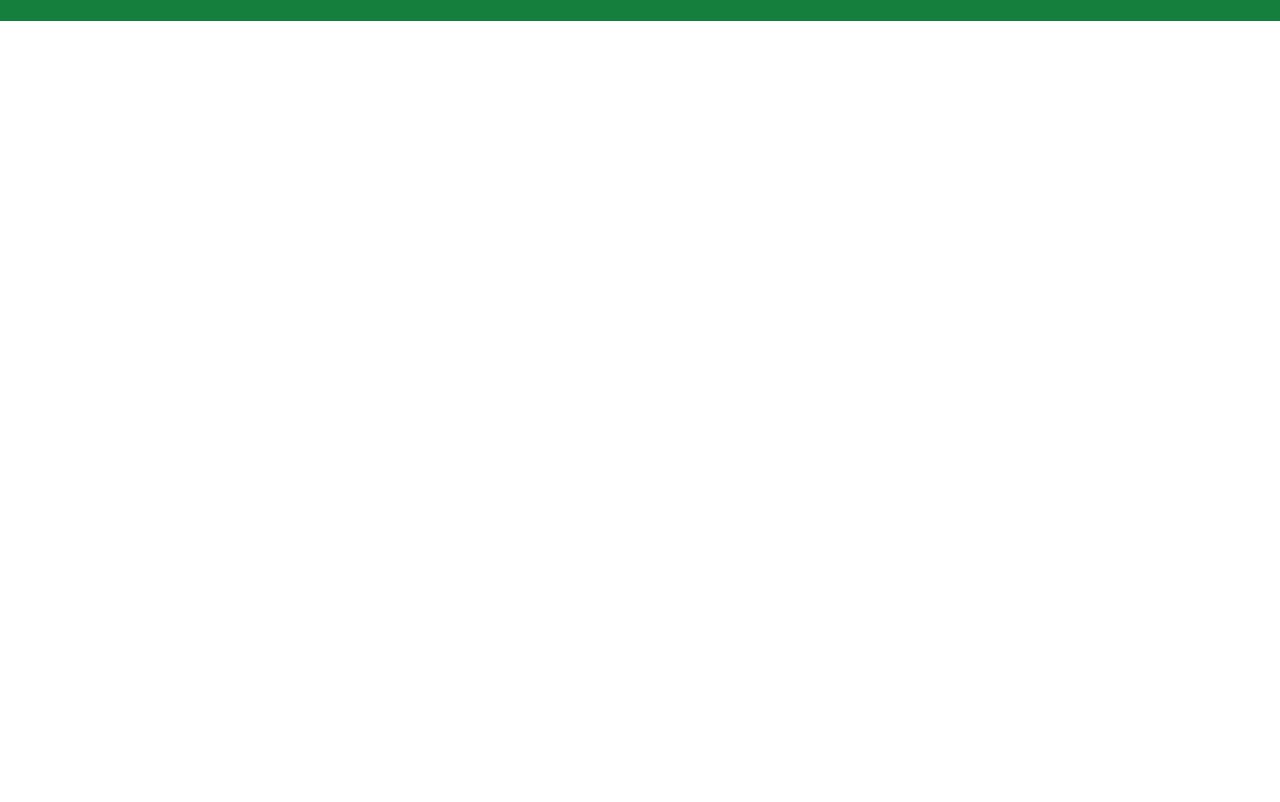
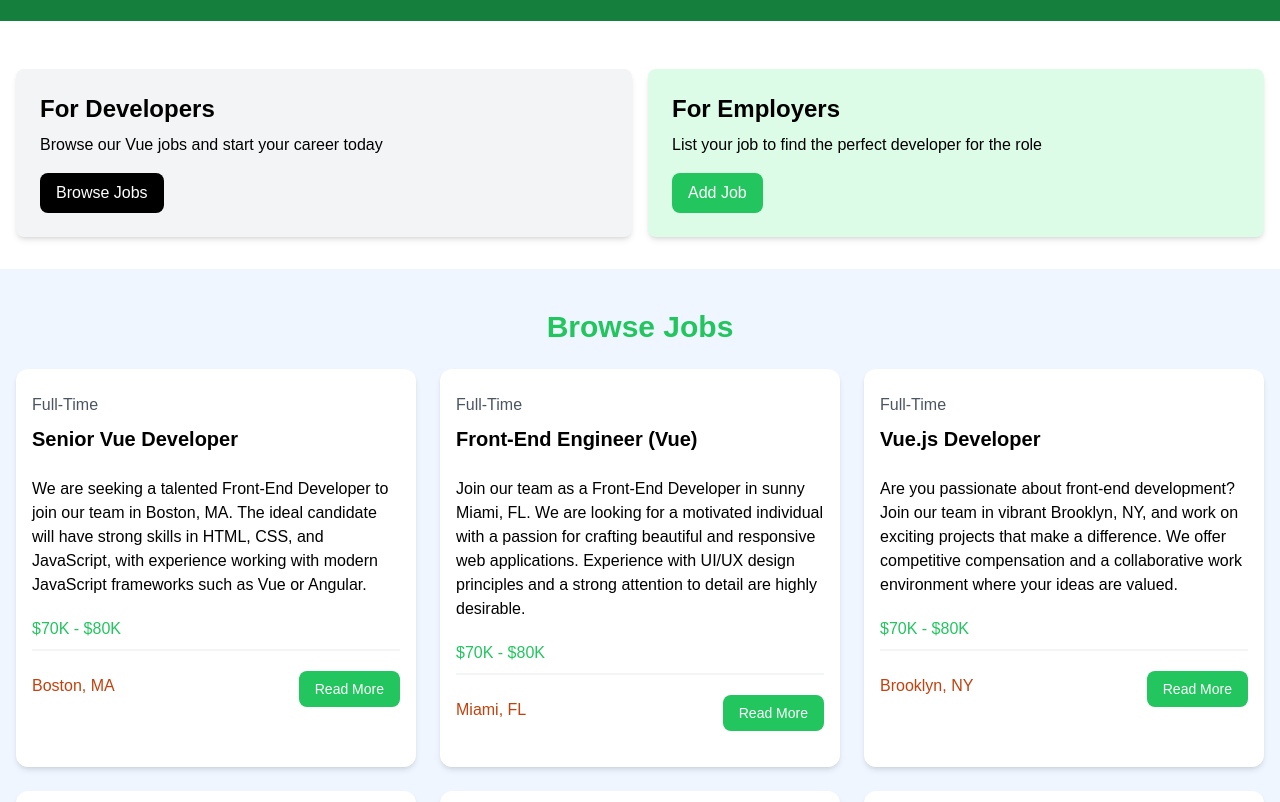
Before and after one commit to Marcaus-Cruz/vue-crash, a Vue app in the folder project/: page / in a window 1280 px wide. Shown: the part 340-1142 px from the top of the page. Before the commit the page ends 800 px from the top, so only its background shows below. Built offline with nearby package versions, Linux system fonts and the light colour scheme.

Commit message:
Create HomeCards, JobListings, JobListing, Card components

```diff
--- a/project/src/App.vue
+++ b/project/src/App.vue
@@ -1,9 +1,13 @@
 <script setup>
 import Navbar from '@/components/Navbar.vue';
 import Hero from '@/components/Hero.vue';
+import HomeCards from '@/components/HomeCards.vue';
+import JobListings from './components/JobListings.vue';
 </script>
 
 <template>
 	<Navbar />
   <Hero />
+  <HomeCards />
+  <JobListings />
 </template>
--- /dev/null
+++ b/project/src/components/Card.vue
@@ -0,0 +1,14 @@
+<script setup>
+import {defineProps} from 'vue';
+defineProps({
+    bg: {
+        type: String,
+        default: 'bg-gray-100'
+    }
+})
+</script>
+<template>
+    <div :class="`${bg} p-6 rounded-lg shadow-md`">
+        <slot></slot>
+    </div>
+</template>
--- a/project/src/components/Hero.vue
+++ b/project/src/components/Hero.vue
@@ -1,14 +1,27 @@
-<script setup></script>
+<script setup>
+import { defineProps } from 'vue';
+
+defineProps({
+	title: {
+		type: String,
+		default: 'Become a Vue Dev',
+	},
+	subtitle: {
+		type: String,
+		default: 'Find the Vue job that fits your skills and needs',
+	},
+});
+</script>
 
 <template>
 	<section class="bg-green-700 py-20 mb-4">
 		<div class="max-w-7xl mx-auto px-4 sm:px-6 lg:px-8 flex flex-col items-center">
 			<div class="text-center">
 				<h1 class="text-4xl font-extrabold text-white sm:text-5xl md:text-6xl">
-					Become a Vue Dev
+					{{ title }}
 				</h1>
 				<p class="my-4 text-xl text-white">
-					Find the Vue job that fits your skills and needs
+					{{ subtitle }}
 				</p>
 			</div>
 		</div>
--- /dev/null
+++ b/project/src/components/HomeCards.vue
@@ -0,0 +1,34 @@
+<script setup>
+import Card from '@/components/Card.vue';
+</script>
+
+<template>
+	<section class="py-4">
+		<div class="container-xl lg:container m-auto">
+			<div class="grid grid-cols-1 md:grid-cols-2 gap-4 p-4 rounded-lg">
+				<Card>
+					<h2 class="text-2xl font-bold">For Developers</h2>
+					<p class="mt-2 mb-4">Browse our Vue jobs and start your career today</p>
+					<a
+						href="jobs.html"
+						class="inline-block bg-black text-white rounded-lg px-4 py-2 hover:bg-gray-700"
+					>
+						Browse Jobs
+					</a>
+				</Card>
+				<Card bg="bg-green-100">
+					<h2 class="text-2xl font-bold">For Employers</h2>
+					<p class="mt-2 mb-4">
+						List your job to find the perfect developer for the role
+					</p>
+					<a
+						href="add-job.html"
+						class="inline-block bg-green-500 text-white rounded-lg px-4 py-2 hover:bg-green-600"
+					>
+						Add Job
+					</a>
+				</Card>
+			</div>
+		</div>
+	</section>
+</template>
--- /dev/null
+++ b/project/src/components/JobListing.vue
@@ -0,0 +1,38 @@
+<script setup>
+import { defineProps } from 'vue';
+
+defineProps({
+	job: Object,
+});
+</script>
+<template>
+	<div class="bg-white rounded-xl shadow-md relative">
+		<div class="p-4">
+			<div class="mb-6">
+				<div class="text-gray-600 my-2">{{ job.type }}</div>
+				<h3 class="text-xl font-bold">{{ job.title }}</h3>
+			</div>
+
+			<div class="mb-5">
+				{{ job.description }}
+			</div>
+
+			<h3 class="text-green-500 mb-2">{{ job.salary }}</h3>
+
+			<div class="border border-gray-100 mb-5"></div>
+
+			<div class="flex flex-col lg:flex-row justify-between mb-4">
+				<div class="text-orange-700 mb-3">
+					<i class="fa-solid fa-location-dot text-lg"></i>
+					{{job.location}}
+				</div>
+				<a
+					:href="'/job/' + job.id"
+					class="h-[36px] bg-green-500 hover:bg-green-600 text-white px-4 py-2 rounded-lg text-center text-sm"
+				>
+					Read More
+				</a>
+			</div>
+		</div>
+	</div>
+</template>
--- /dev/null
+++ b/project/src/components/JobListings.vue
@@ -0,0 +1,17 @@
+<script setup>
+import { ref } from 'vue';
+import jobData from '@/jobs.json';
+import JobListing from '@/components/JobListing.vue';
+
+const jobs = ref(jobData);
+</script>
+<template>
+	<section class="bg-blue-50 px-4 py-10">
+		<div class="container-xl lg:container m-auto">
+			<h2 class="text-3xl font-bold text-green-500 mb-6 text-center">Browse Jobs</h2>
+			<div class="grid grid-cols-1 md:grid-cols-3 gap-6">
+				<JobListing v-for="job in jobs" :key="job.id" :job="job" />
+			</div>
+		</div>
+	</section>
+</template>
```
